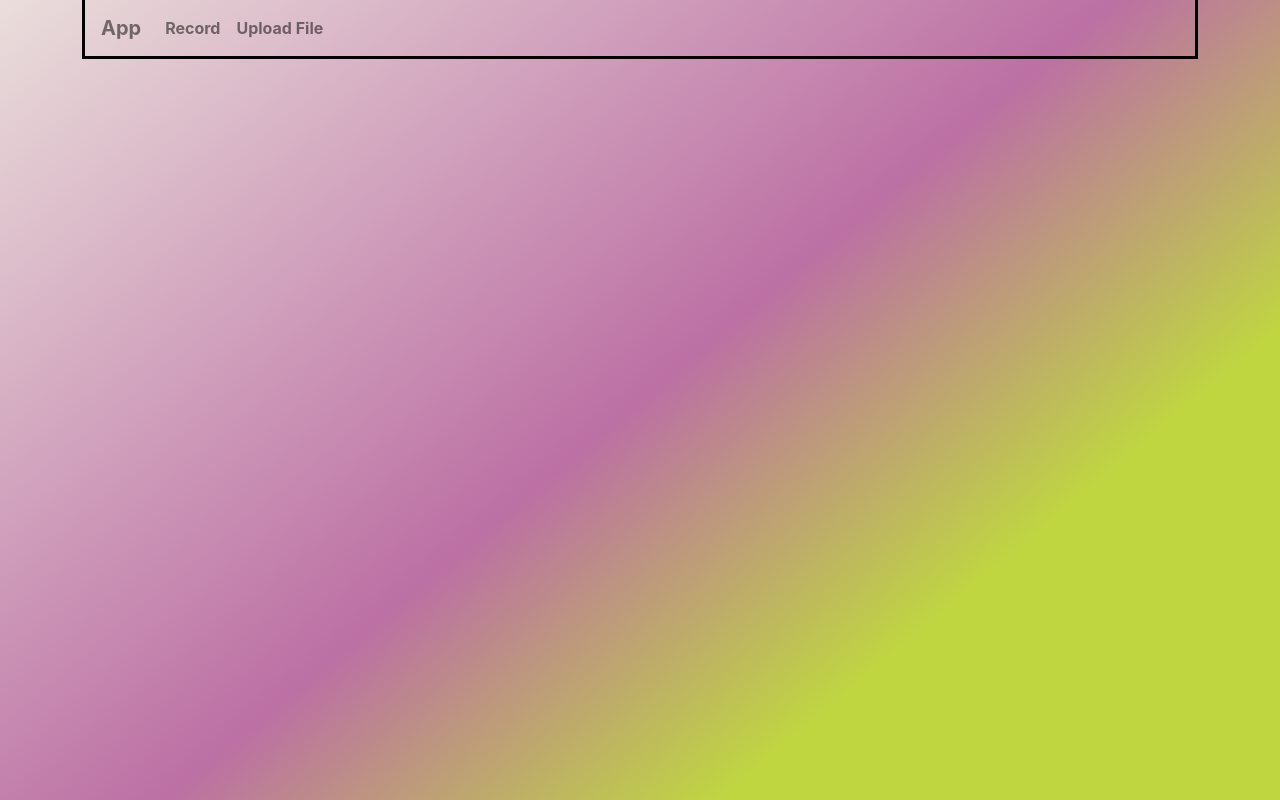
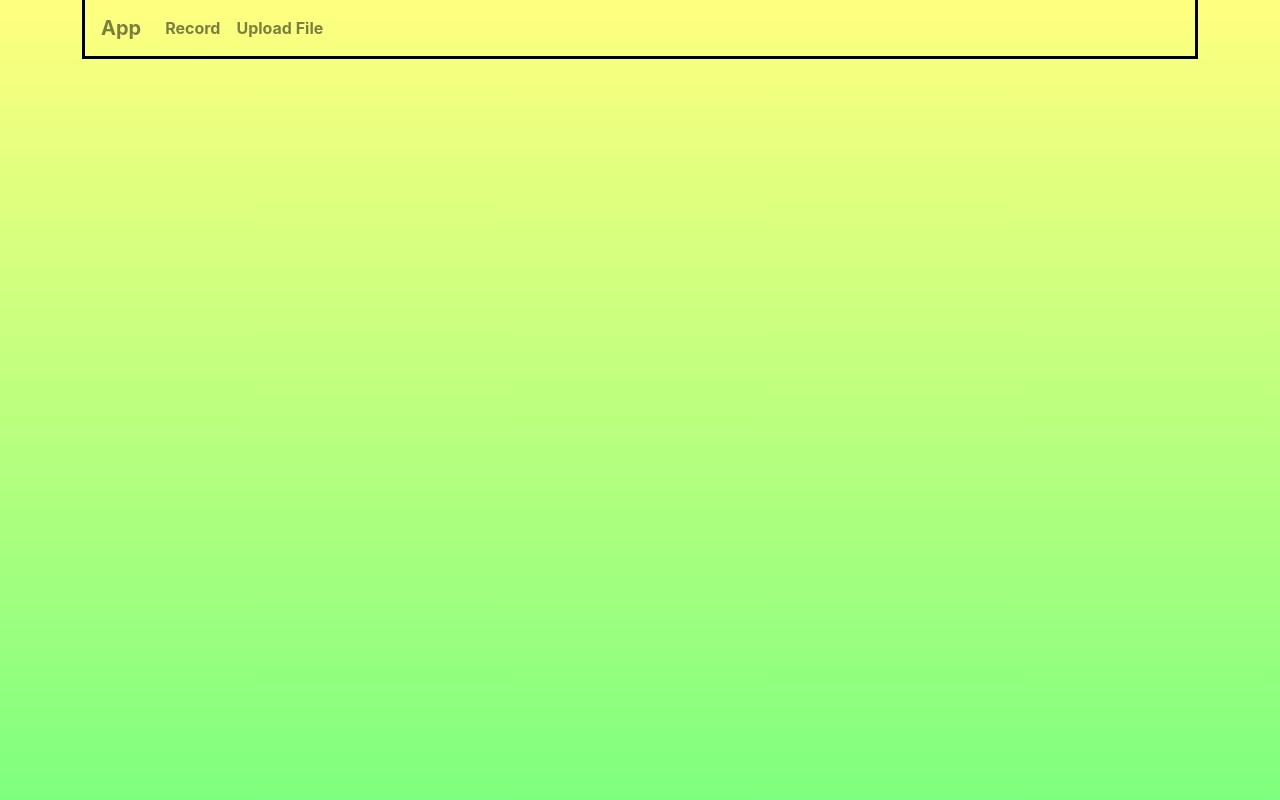
Before and after one commit to AbhishekShah1709/Stuttering_Detector_Webapp, a React (Create React App) app in the folder voice_webapp/frontend/: page / in a window 1280 px wide. Built offline with nearby package versions, Linux system fonts and the light colour scheme; what mic-recorder-to-mp3 would draw is missing.

Commit message:
GUI color changed

```diff
--- a/voice_webapp/frontend/src/index.css
+++ b/voice_webapp/frontend/src/index.css
@@ -5,8 +5,11 @@ body {
     sans-serif;
   -webkit-font-smoothing: antialiased;
   -moz-osx-font-smoothing: grayscale;
-  background-color: #1fc8db;
-  background: linear-gradient(140deg, #EADEDB 0%, #BC70A4 50%, #BFD641 75%);
+/*  background-color: #1fc8db;
+  background: linear-gradient(140deg, #EADEDB 0%, #BC70A4 50%, #BFD641 75%);*/
+
+  background-color: "yellow";
+  background: linear-gradient(rgba(255,255,0,0.5), rgba(0,255,0,0.5));
   width: 100%;
   min-height: 100vh;
 }
```
Also changed, not shown: 2 other files (tests, documents, lock files or other folders).
